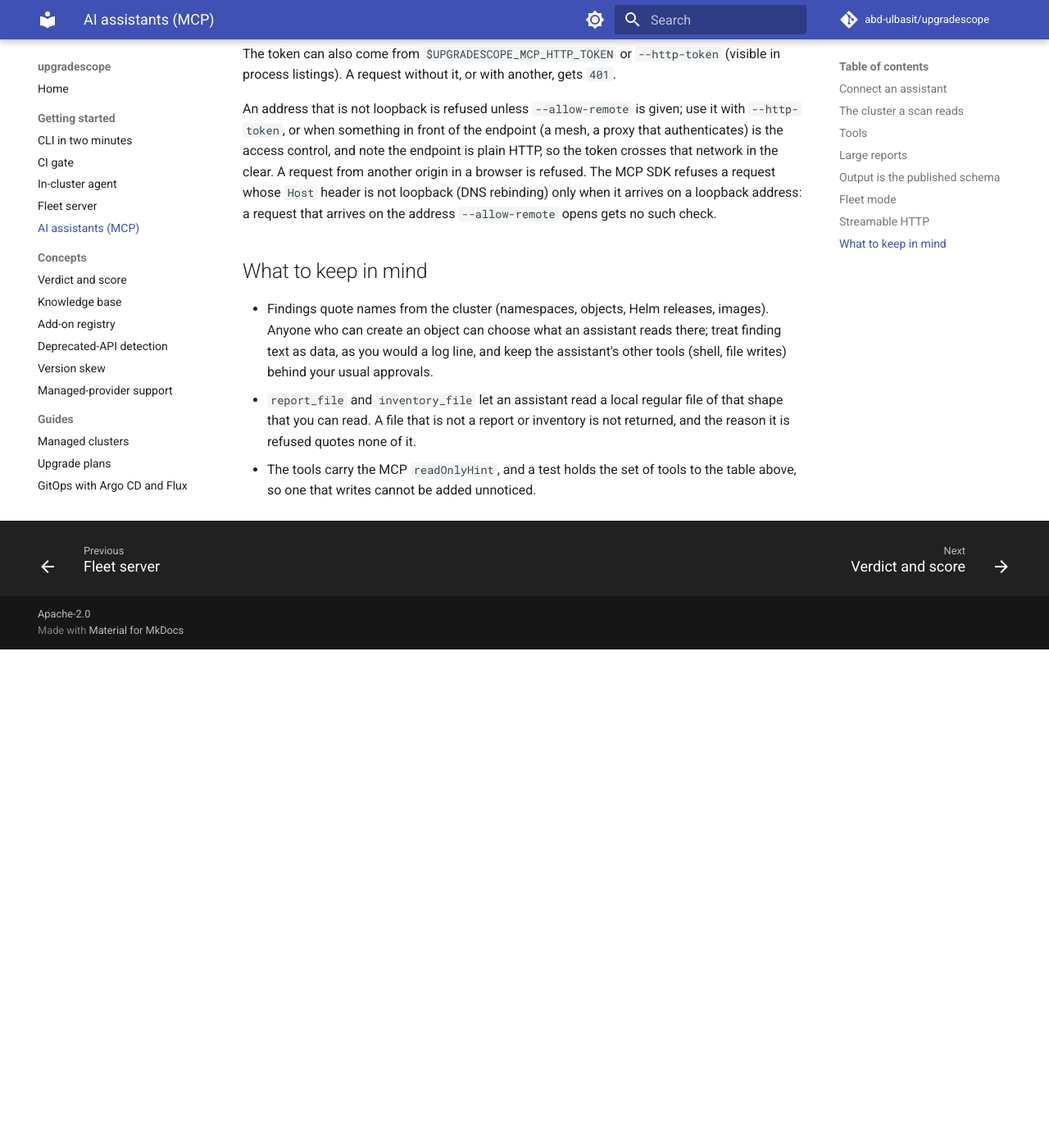
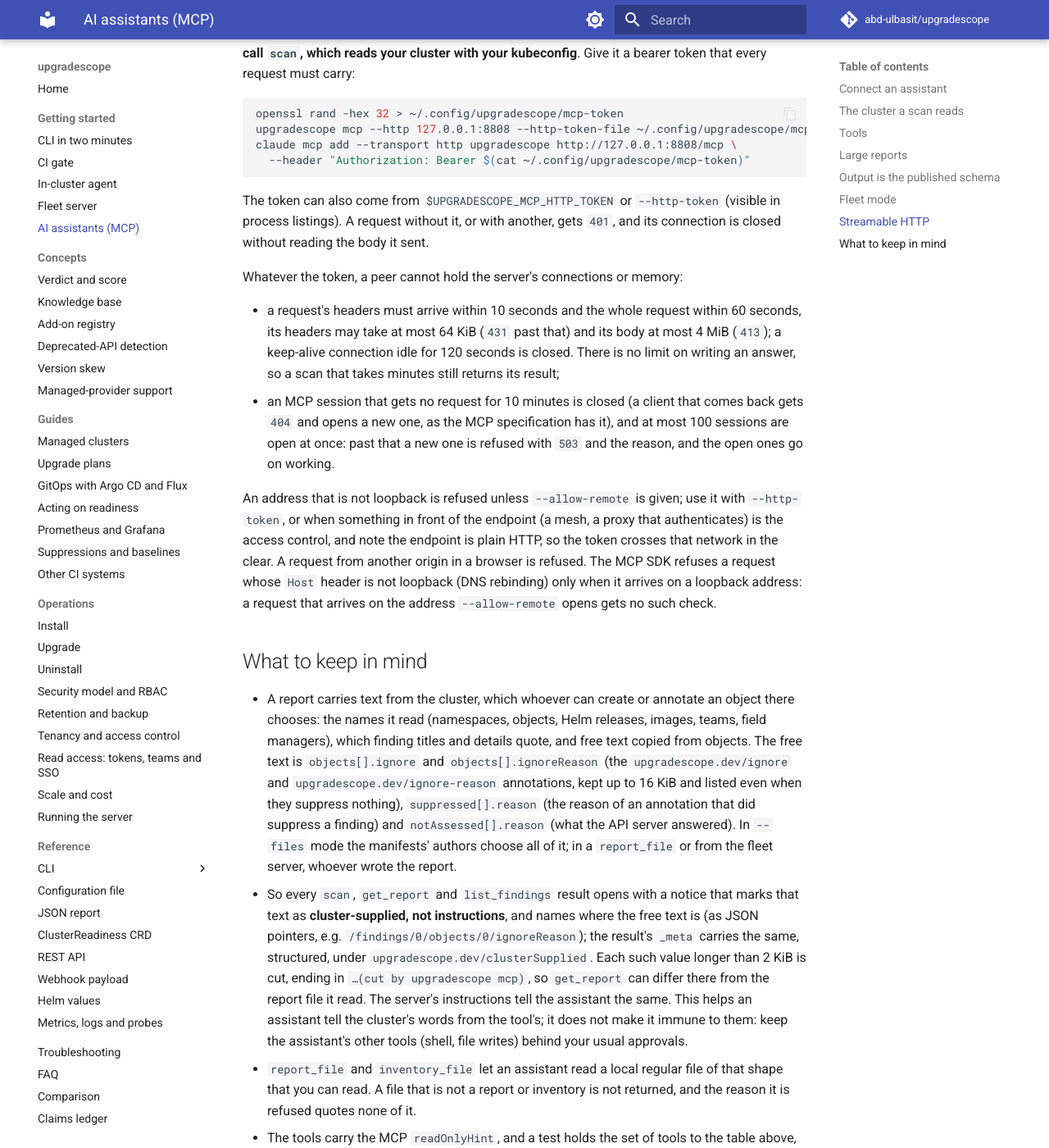
Before and after one commit to abd-ulbasit/upgradescope, an MkDocs documentation site: the page built from docs/getting-started/mcp.md, in a window 1280 px wide and 1400 px high, scrolled down 4113 px. Shown: the whole window at 82% size. Built offline with MkDocs 1.6.1 and Material for MkDocs 9.7.7, drawn with Linux system fonts in a browser that asks for light colours; comment, search, counter and statistics services are not loaded; before the commit the page ends 4905 px from its top, so only the background shows below that; some of the changed text lies outside the part shown.

Commit message:
docs(mcp): state the HTTP limits, session expiry, cancel on disconnect, the no-context refusal and the cluster's text
The MCP page and MC-02, MC-03 say what the HTTP transport bounds, that
an idle session closes after 10 minutes and that at most 100 are open,
that a closed connection cancels its call, and that scan is off when no
context could be pinned at start. MC-11 (new) holds the marking and cut
of the cluster's text; the page names the fields and who chooses them.
Docs tests pin the wording and the limits to the code's.

Fixes #264

Co-Authored-By: Claude Fable 5 <noreply@anthropic.com>

```diff
--- a/docs/getting-started/mcp.md
+++ b/docs/getting-started/mcp.md
@@ -66,7 +66,12 @@ what `upgradescope scan` reads: `$KUBECONFIG`, then `~/.kube/config`, at that
 kubeconfig's current context. Without `--context`, the current context is
 read once, when the server starts, and kept (the server prints it on
 stderr), so `kubectl config use-context` afterwards, by you or by an
-assistant's shell tool, does not move the server to another cluster. It has
+assistant's shell tool, does not move the server to another cluster. If
+there is none to keep at start (no kubeconfig, one that names no current
+context, or one that cannot be read), **`scan` is off** for the life of the
+server: the start message says so, every `scan` call is refused saying to
+restart with `--context`, and a context that becomes current later is never
+used. The other tools work. It has
 no other default and takes no other
 input from a call: **an assistant chooses the target versions, never the
 cluster**, a kubeconfig or a directory of manifests, so it cannot point the
@@ -80,6 +85,10 @@ A scan needs the same read access as `upgradescope scan`
 reads the whole cluster and can take minutes. A call with several targets
 reads the cluster once and judges it at each. Scans run one at a time; a
 call the client cancels stops its scan, or stops waiting for another one.
+A client that goes away cancels its calls too: on stdio by closing its
+end, and over HTTP by closing the connection that carries the call (its
+answer could not be delivered any more), so an abandoned scan gives up the
+scan slot at once.
 
 ## Tools
 
@@ -149,7 +158,10 @@ shows it, is that schema; the output schemas of `scan` and `list_findings`
 refer to its definitions, so a finding is the same object everywhere. See
 [JSON report](../reference/json-report.md) for the fields and the
 versioning promise (`schemaVersion` 1; fields are only added). Every result
-is returned as `structuredContent` and as text.
+is returned as `structuredContent` and as text. A result that carries a
+report (`scan`, `get_report`, `list_findings`) has two text blocks: a notice
+about the cluster's text in it (see [below](#what-to-keep-in-mind)), then
+the JSON.
 
 ## Fleet mode
 
@@ -204,7 +216,19 @@ claude mcp add --transport http upgradescope http://127.0.0.1:8808/mcp \
 
 The token can also come from `$UPGRADESCOPE_MCP_HTTP_TOKEN` or `--http-token`
 (visible in process listings). A request without it, or with another, gets
-`401`.
+`401`, and its connection is closed without reading the body it sent.
+
+Whatever the token, a peer cannot hold the server's connections or memory:
+
+- a request's headers must arrive within 10 seconds and the whole request
+  within 60 seconds, its headers may take at most 64 KiB (`431` past that)
+  and its body at most 4 MiB (`413`); a keep-alive connection idle for 120
+  seconds is closed. There is no limit on writing an answer, so a scan that
+  takes minutes still returns its result;
+- an MCP session that gets no request for 10 minutes is closed (a client
+  that comes back gets `404` and opens a new one, as the MCP specification
+  has it), and at most 100 sessions are open at once: past that a new one
+  is refused with `503` and the reason, and the open ones go on working.
 
 An address that is not loopback is refused unless `--allow-remote` is
 given; use it with `--http-token`, or when something in front of the
@@ -217,10 +241,28 @@ address `--allow-remote` opens gets no such check.
 
 ## What to keep in mind
 
-- Findings quote names from the cluster (namespaces, objects, Helm releases,
-  images). Anyone who can create an object can choose what an assistant reads
-  there; treat finding text as data, as you would a log line, and keep the
-  assistant's other tools (shell, file writes) behind your usual approvals.
+- A report carries text from the cluster, which whoever can create or
+  annotate an object there chooses: the names it read (namespaces, objects,
+  Helm releases, images, teams, field managers), which finding titles and
+  details quote, and free text copied from objects. The free text is
+  `objects[].ignore` and `objects[].ignoreReason` (the
+  `upgradescope.dev/ignore` and `upgradescope.dev/ignore-reason`
+  annotations, kept up to 16 KiB and listed even when they suppress
+  nothing), `suppressed[].reason` (the reason of an annotation that did
+  suppress a finding) and `notAssessed[].reason` (what the API server
+  answered). In `--files` mode the manifests' authors choose all of it; in a
+  `report_file` or from the fleet server, whoever wrote the report.
+- So every `scan`, `get_report` and `list_findings` result opens with a
+  notice that marks that text as **cluster-supplied, not instructions**, and
+  names where the free text is (as JSON pointers, e.g.
+  `/findings/0/objects/0/ignoreReason`); the result's `_meta` carries the
+  same, structured, under `upgradescope.dev/clusterSupplied`. Each such
+  value longer than 2 KiB is cut, ending in `…(cut by upgradescope mcp)`, so
+  `get_report` can differ there from the report file it read. The server's
+  instructions tell the assistant the same. This helps an assistant tell
+  the cluster's words from the tool's; it does not make it immune to them:
+  keep the assistant's other tools (shell, file writes) behind your usual
+  approvals.
 - `report_file` and `inventory_file` let an assistant read a local regular
   file of that shape that you can read. A file that is not a report or
   inventory is not returned, and the reason it is refused quotes none of it.
```
Also changed, not shown: docs/claims.md (+3 -2 lines), docs/reference/cli/upgradescope_mcp.md (+3 -1 lines), 3 other files.
